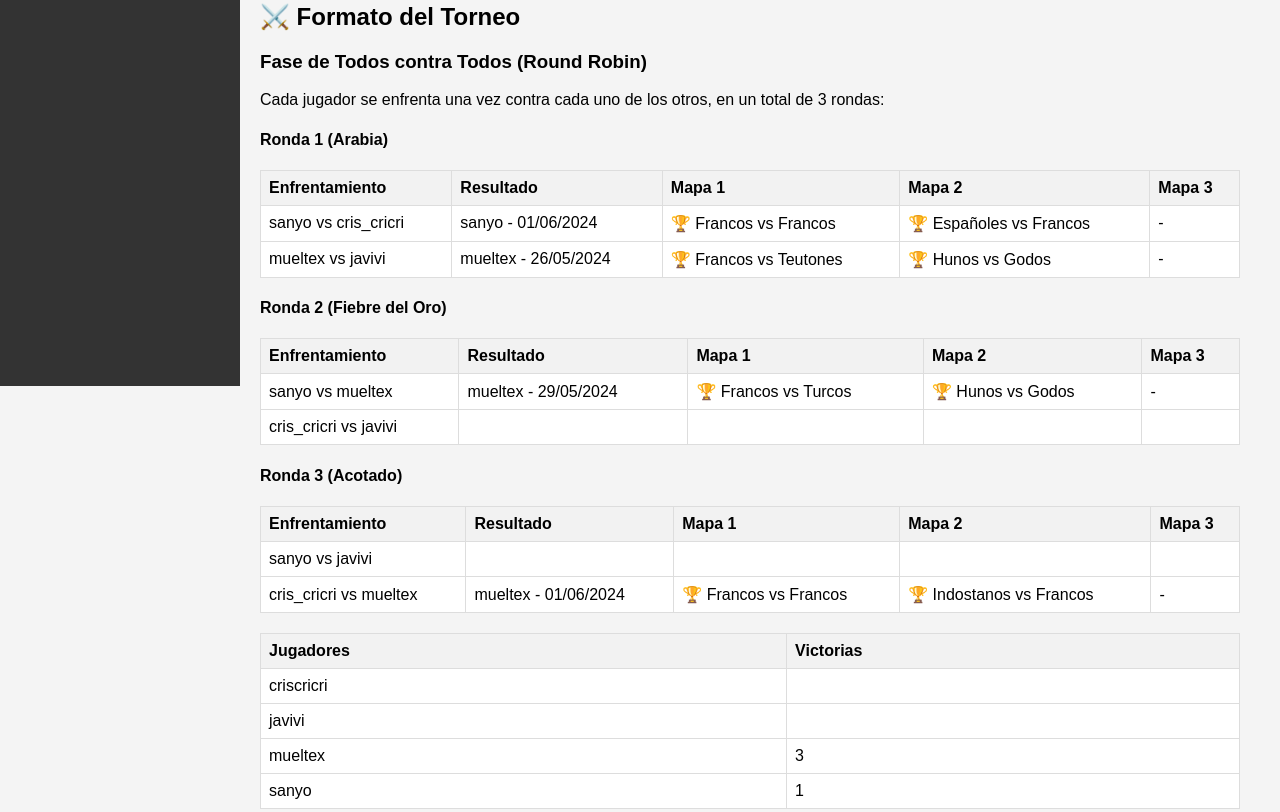
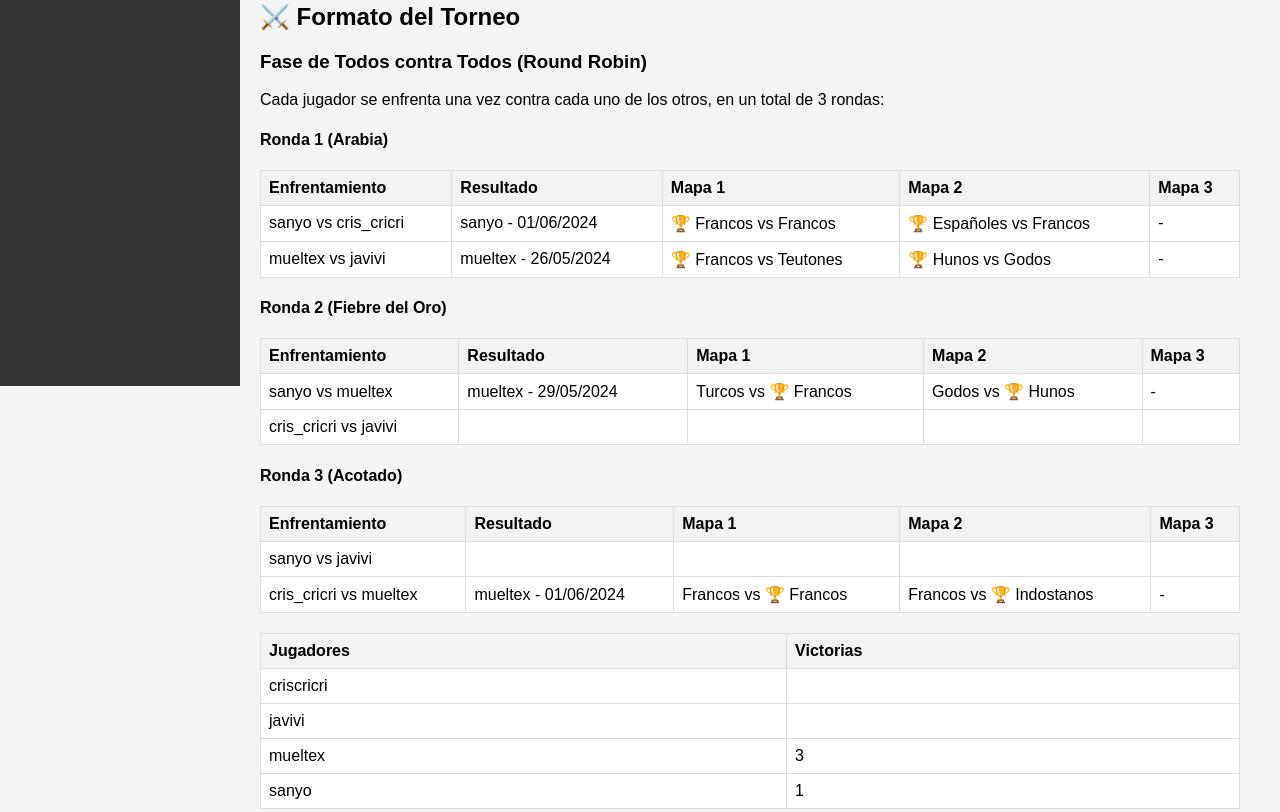
Before and after one commit to Mueltex/Mueltex.github.io, a plain HTML site: page index.html in a window 1280 px wide. Shown: the part 454-1266 px from the top of the page. Drawn offline with Linux system fonts and the light colour scheme.

Commit message:
Update index.html

```diff
--- a/index.html
+++ b/index.html
@@ -134,8 +134,8 @@
                 <tr>
                     <td>sanyo vs mueltex</td>
                     <td>mueltex - 29/05/2024</td>
-                    <td>🏆 Francos vs Turcos</td>
-                    <td>🏆 Hunos vs Godos</td>
+                    <td>Turcos vs 🏆 Francos</td>
+                    <td>Godos vs 🏆 Hunos</td>
                     <td> - </td>
                 </tr>
                 <tr>
@@ -166,8 +166,8 @@
                 <tr>
                     <td>cris_cricri vs mueltex</td>
                     <td>mueltex - 01/06/2024</td>
-                    <td>🏆 Francos vs Francos</td>
-                    <td>🏆 Indostanos vs Francos</td>
+                    <td>Francos vs 🏆 Francos</td>
+                    <td>Francos vs 🏆 Indostanos</td>
                     <td> - </td>
                 </tr>
             </table>
```
